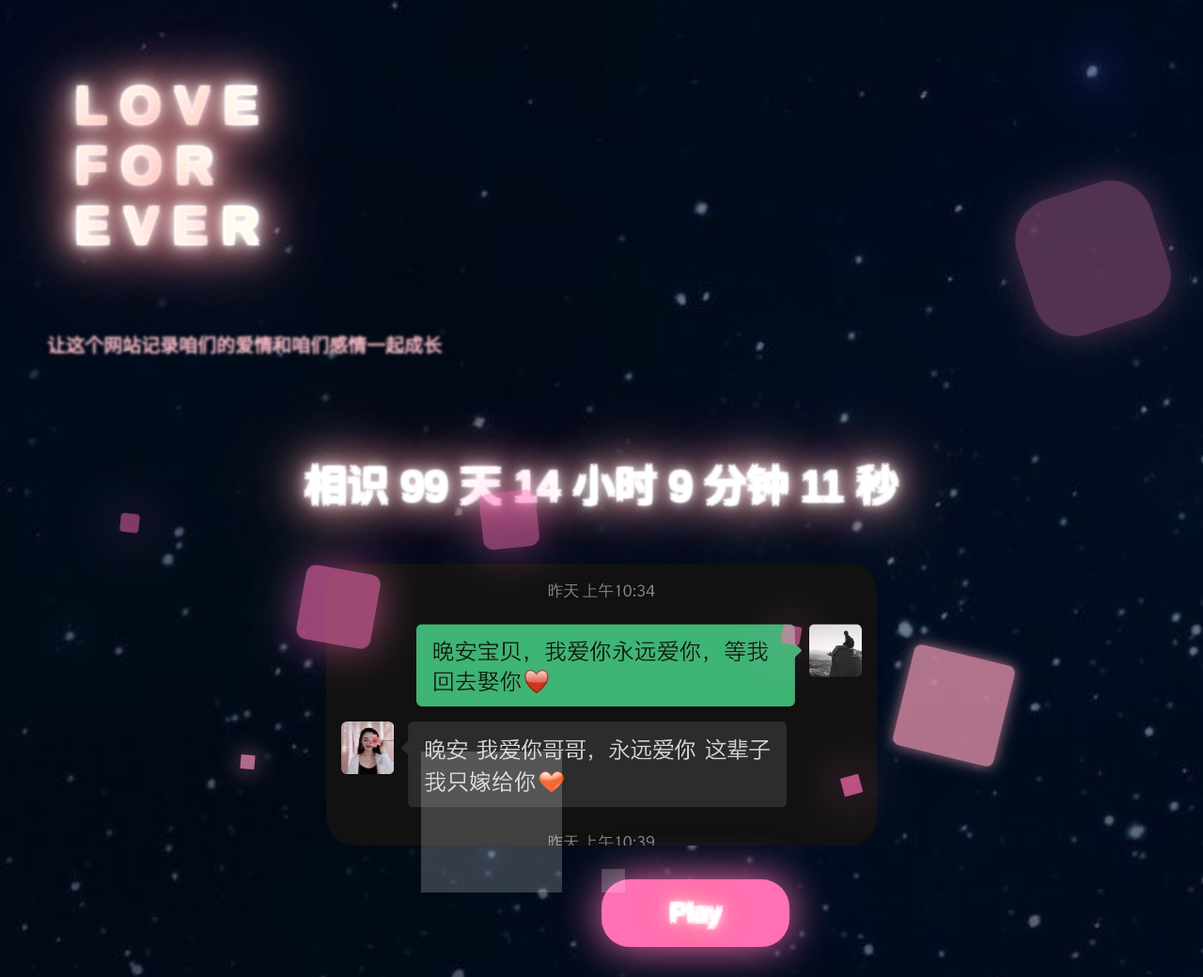
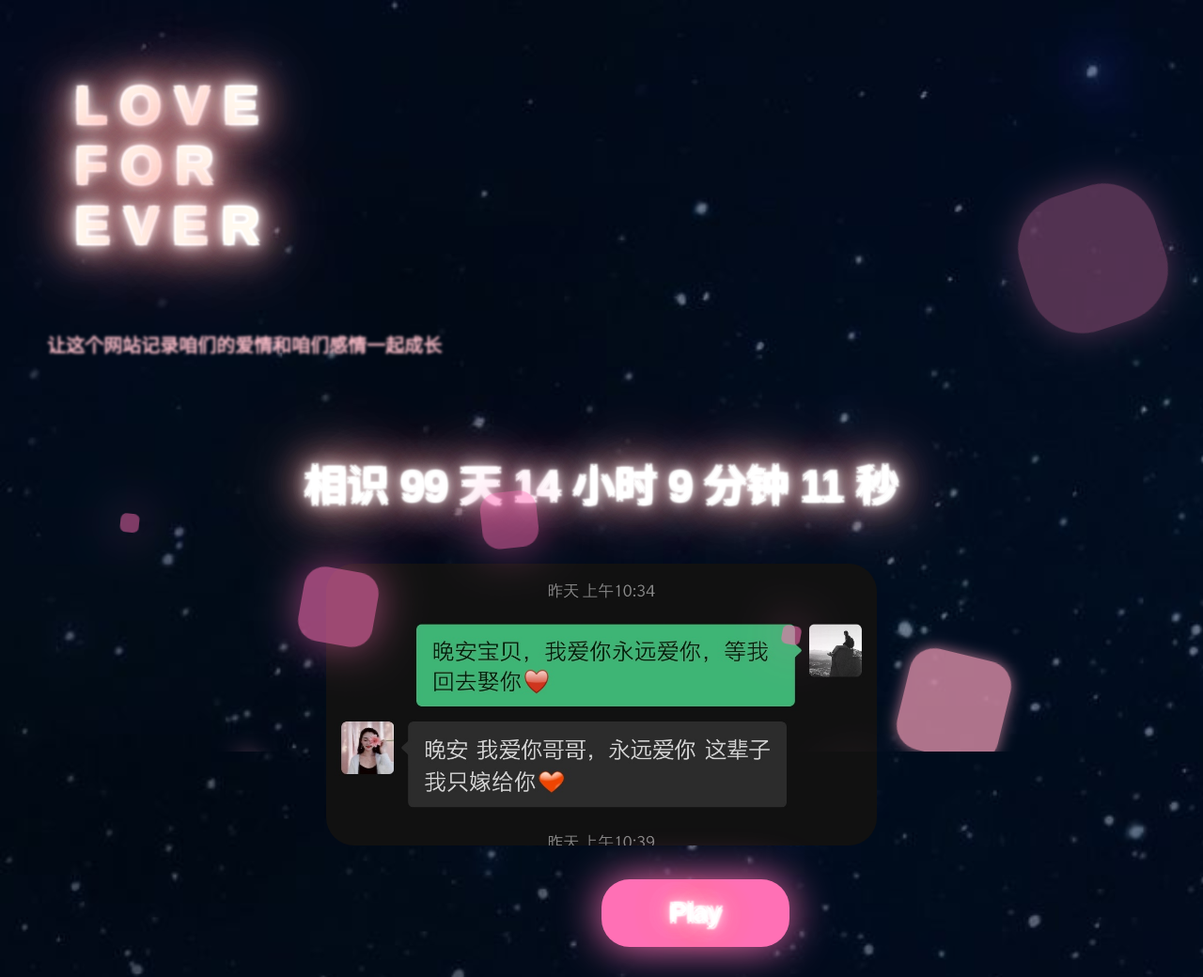
Before and after one commit to foxrock619/foxrock619.github.io, a PHP site: page / in a window 1280 px wide. Shown: the top 1040 px of the page at 94% size. Run offline with PHP 8.4, Linux system fonts and the light colour scheme.

Commit message:
animated background fixed

```diff
--- a/css/style.css
+++ b/css/style.css
@@ -270,12 +270,12 @@
 }
 
 .circles {
-
+    position: absolute;
     top: 0;
     left: 0;
     width: 100%;
     height: 100%;
-
+    overflow: hidden;
 }
 
     .circles li {
@@ -372,7 +372,7 @@
     0% {
         transform: translateY(0) rotate(0deg);
         opacity: 0.8;
-        border-radius: 0;
+        border-radius: 20%;
     }
 
     100% {
```
